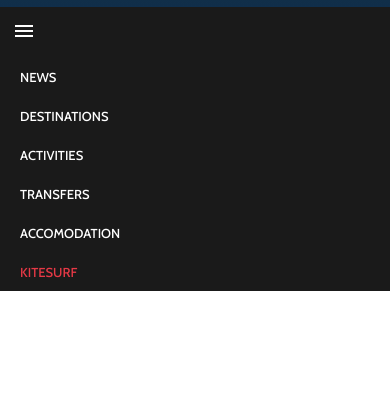
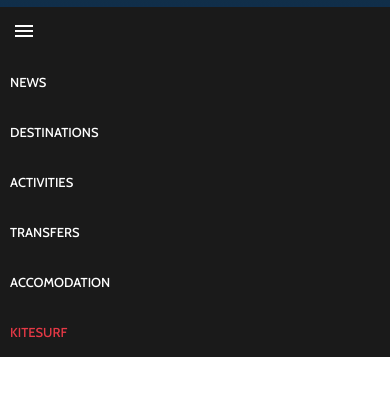
Before and after one commit to devop84/kitesurfgo, a plain HTML site: page htmls2/index.html in a window 390 px wide. Both pictures are taken after a click on the element "menu". Shown: the part 63-458 px from the top of the page. Drawn offline with nearby package versions, Linux system fonts and the light colour scheme.

Commit message:
Update style.css

```diff
--- a/htmls2/css/style.css
+++ b/htmls2/css/style.css
@@ -89,12 +89,15 @@ body, h1, ul, li, a {
     display:none;
   }
   .menu li {
-    padding: 10px;
+    height:50px;
     display: block;
+    align-items: center;
   }
-  .menu a {
+  .menu ul li a {
+    display: block;
     width:100%;
     height:100%;
+    line-height: 30px;
   }
   .showmenu {
     display:block;
```
